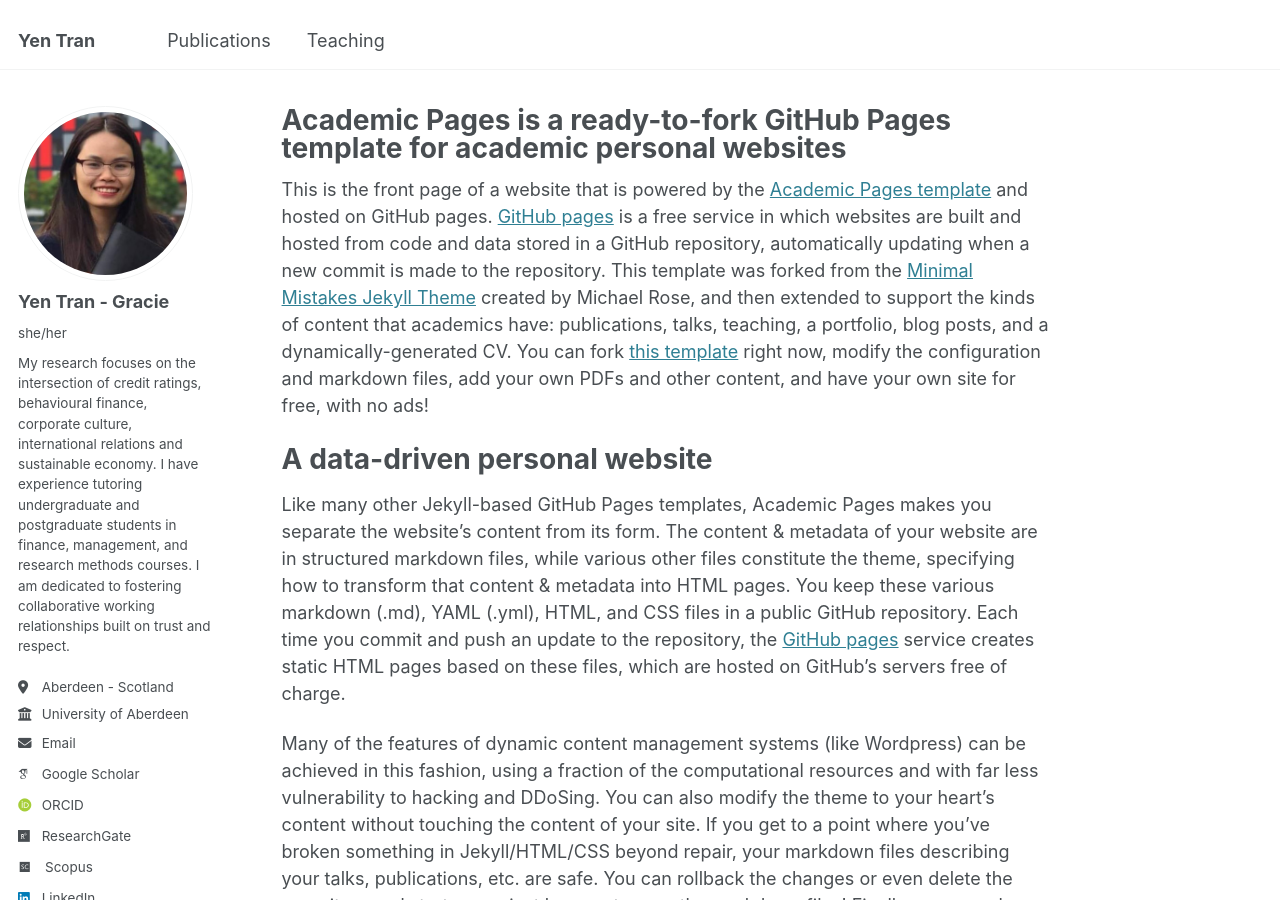
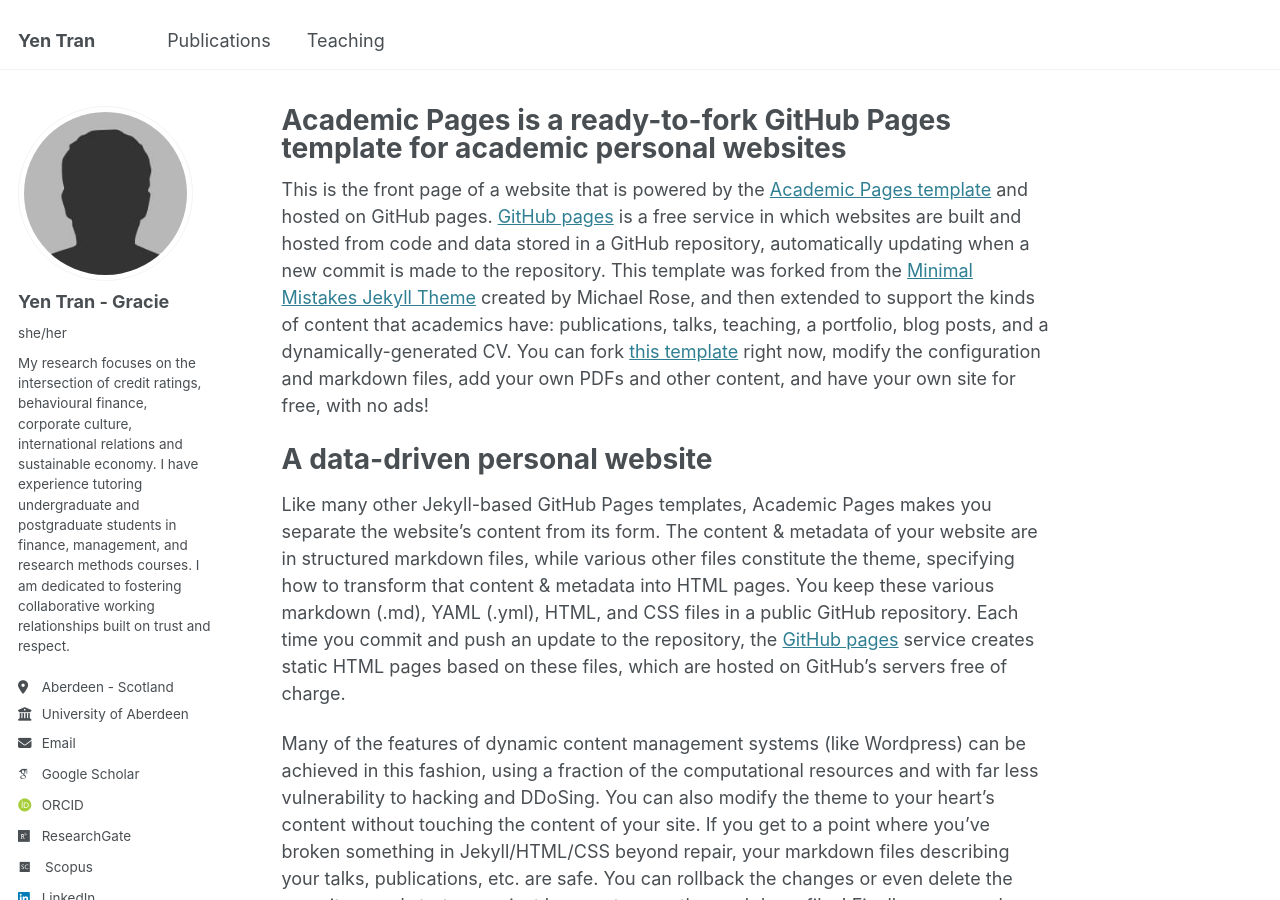
Before and after one commit to Graciesgrace/mywebpage, a Jekyll site: the page built from _pages/about.md, in a window 1280 px wide and 900 px high. Built offline with Jekyll 4.4.1, drawn with Linux system fonts in a browser that asks for light colours; some web fonts are replaced.

Commit message:
Update _config.yml

```diff
--- a/_config.yml
+++ b/_config.yml
@@ -22,7 +22,7 @@
 #               Additional customization can be done by editing /_includes/author-profile.html
 author:
   # Biographic information
-  avatar           : "profile.jpg"
+  avatar           : "bio-photo.jpg"
   name             : "Yen Tran - Gracie"
   pronouns         : "she/her" # example: "she/her"
   bio              : "My research focuses on the intersection of credit ratings, behavioural finance, corporate culture, international relations and sustainable economy. I have experience tutoring undergraduate and postgraduate students in finance, management, and research methods courses. I am dedicated to fostering collaborative working relationships built on trust and respect."
```
